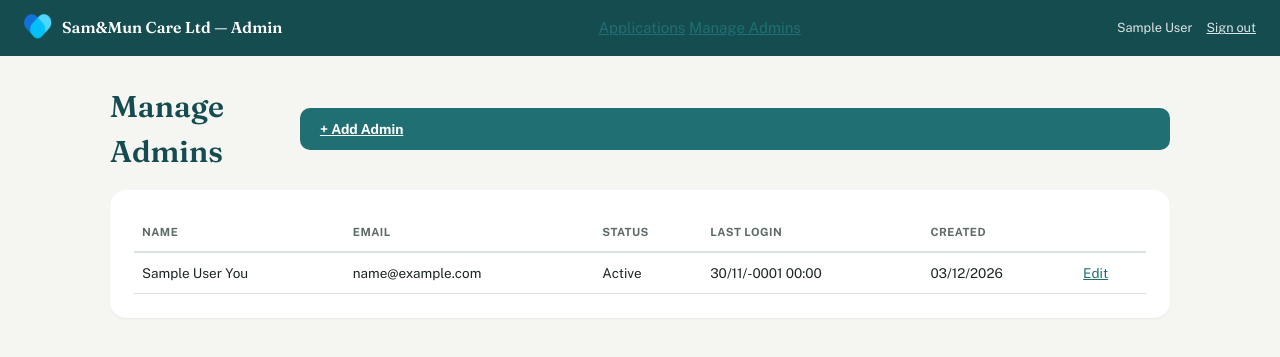
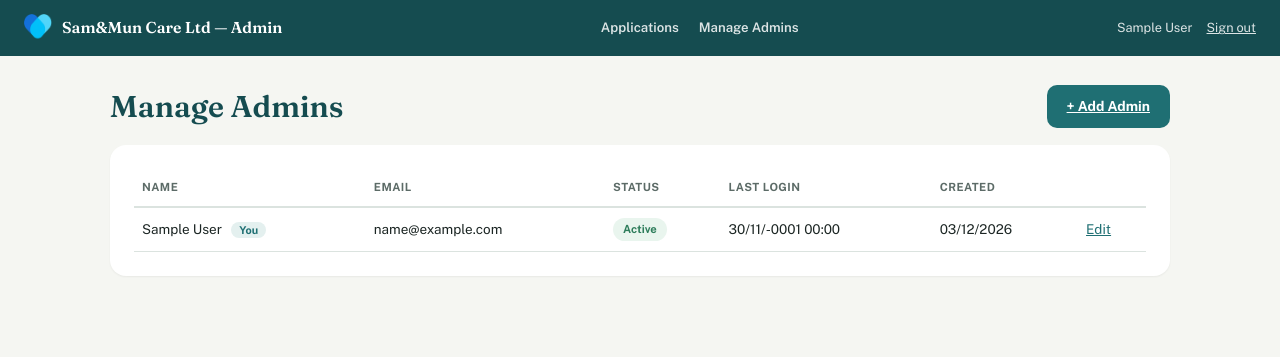
Before and after one commit to mohafarole-88/job_application, a PHP site: page /admin/admins.php in a window 1280 px wide. Shown: the top 357 px of the page. Run offline with PHP 8.4, Linux system fonts and the light colour scheme; the visitor is signed in with stand-in values (Sample User, id 1).

Commit message:
Updated Style

```diff
--- a/admin/assets/css/admin.css
+++ b/admin/assets/css/admin.css
@@ -55,6 +55,9 @@ a { color: var(--color-primary); }
 .admin-header .brand { display: flex; align-items: center; gap: 10px; }
 .header-logo-img { width: 28px; height: 28px; display: block; }
 .admin-header strong { font-family: var(--font-display); font-size: 1.05rem; }
+.admin-nav { display: flex; gap: 20px; }
+.admin-nav a { color: rgba(255,255,255,0.85); text-decoration: none; font-size: 0.88rem; font-weight: 600; }
+.admin-nav a:hover { color: #fff; text-decoration: underline; }
 .admin-header .who { font-size: 0.85rem; opacity: 0.85; display: flex; align-items: center; gap: 14px; }
 .admin-header a.logout-link { color: #fff; text-decoration: underline; font-size: 0.85rem; }
 
@@ -87,8 +90,9 @@ input:focus, select:focus { border-color: var(--color-primary); box-shadow: 0 0
   padding: 11px 20px; border-radius: var(--radius-md); font-weight: 700; font-size: 0.92rem;
   border: none; cursor: pointer;
 }
-.btn-primary { background: var(--color-primary); color: #fff; width: 100%; }
+.btn-primary { background: var(--color-primary); color: #fff; }
 .btn-primary:hover { background: var(--color-primary-dark); }
+.login-card .btn-primary { width: 100%; }
 .btn-secondary { background: transparent; color: var(--color-primary-dark); border: 1.5px solid var(--color-border-strong); }
 
 .alert {
@@ -158,3 +162,15 @@ table.mini-table td { padding: 6px; border-bottom: 1px solid var(--color-border)
 .doc-link-list li { padding: 6px 0; border-bottom: 1px dashed var(--color-border); font-size: 0.88rem; }
 .doc-link-list a { font-weight: 600; }
 .doc-meta { color: var(--color-text-muted); font-size: 0.8rem; }
+
+/* ---- Admin user management ---- */
+.btn-danger { background: var(--color-error); color: #fff; }
+.btn-danger:hover { background: #96331f; }
+.btn-sm { padding: 6px 12px; font-size: 0.82rem; }
+.table-actions { display: flex; gap: 10px; align-items: center; }
+.table-actions form { display: inline; margin: 0; }
+.toggle-badge { display: inline-block; font-size: 0.75rem; font-weight: 700; padding: 3px 10px; border-radius: 999px; }
+.toggle-badge.is-active { background: var(--color-success-bg); color: var(--color-success); }
+.toggle-badge.is-inactive { background: var(--color-surface-sunken); color: var(--color-text-muted); }
+.you-tag { font-size: 0.72rem; font-weight: 700; color: var(--color-primary); background: var(--color-primary-light); padding: 2px 8px; border-radius: 999px; margin-left: 6px; }
+.alert-success { background: var(--color-success-bg); color: var(--color-success); }
```
